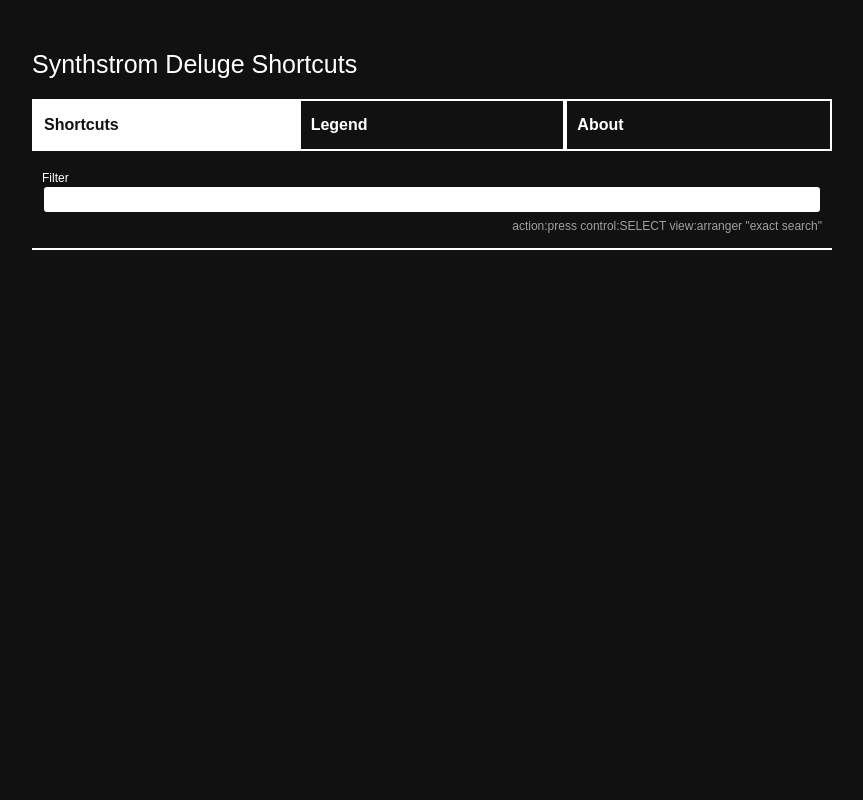
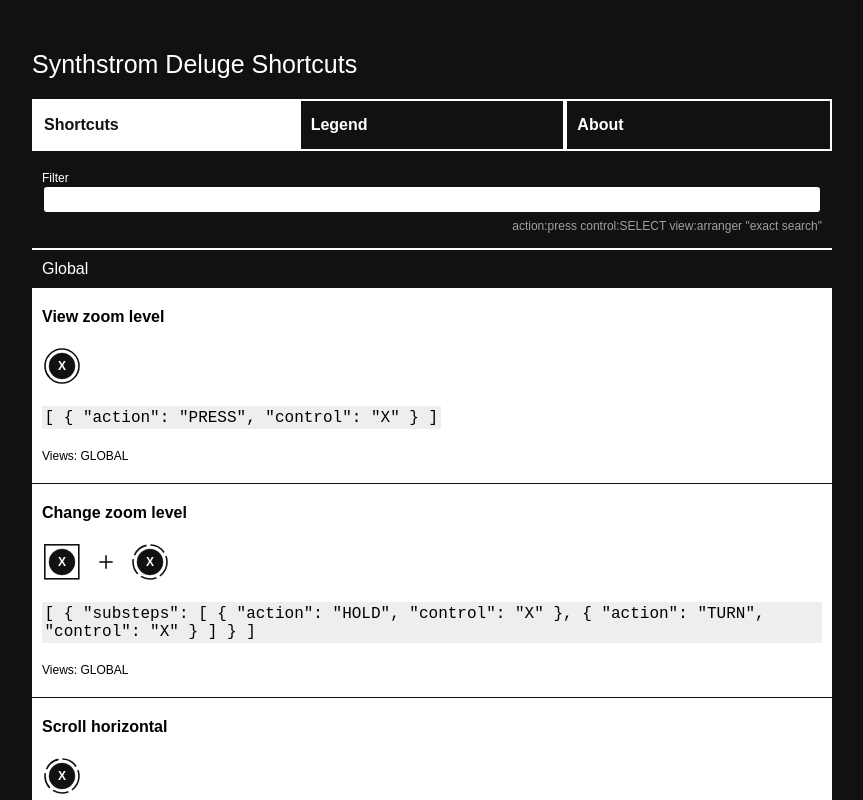
Before and after one commit to handeyeco/deluge-shortcuts, a React (Create React App) app: page /legend#/shortcuts in a window 1280 px wide. Shown: the top 800 px of the page, without its empty margins (208-1071 px from the left). Built offline with nearby package versions, Linux system fonts and the light colour scheme.

Commit message:
rendering kind of working

```diff
--- a/src/components/List.js
+++ b/src/components/List.js
@@ -7,10 +7,10 @@
       <div className="list__group">{group}</div>
       {subgroup.map((e) => (
         <ListItem
-          key={e.title}
-          title={e.title}
+          key={e.name}
+          name={e.name}
           description={e.description}
-          command={e.command}
+          steps={e.steps}
           views={e.views}
           link={e.link}
         />
--- a/src/components/ListItem.js
+++ b/src/components/ListItem.js
@@ -3,24 +3,24 @@
 import "./ListItem.css";
 
 function ListItem({
-  title = "",
+  name = "",
   description = "",
-  command = "",
+  steps = "",
   views = [],
   link,
 }) {
   return (
     <div className="list-item">
-      <div className="list-item__title">{title}</div>
+      <div className="list-item__title">{name}</div>
 
       {description && (
         <div className="list-item__description">{description}</div>
       )}
 
-      {command && (
+      {steps && (
         <>
-          <ShortcutImage shortcut={command} />
-          <div className="list-item__command">{command}</div>
+          <ShortcutImage steps={steps} />
+          <div className="list-item__command">{JSON.stringify(steps, null, 2)}</div>
         </>
       )}
 
@@ -30,7 +30,7 @@
 
       {link && (
         <div className="list-item__link">
-          <Link to={link}>Filter shortcuts by: {title}</Link>
+          <Link to={link}>Filter shortcuts by: {name}</Link>
         </div>
       )}
     </div>
--- a/src/components/ShortcutImage.js
+++ b/src/components/ShortcutImage.js
@@ -1,4 +1,6 @@
 import "./ShortcutImage.css";
+import { Control, Action } from "../data/syntax-constants.js";
+import parseSyntax from "../util/parseSyntax.js"
 
 // Full dimension
 const D = 100;
@@ -15,7 +17,7 @@
 const D_GREY = "#666";
 
 const ACTION_SVG = {
-  press: () => (
+  [Action.PRESS]: () => (
     <circle
       cx={D / 2}
       cy={D / 2}
@@ -25,7 +27,7 @@
       fill="none"
     />
   ),
-  hold: () => (
+  [Action.HOLD]: () => (
     <rect
       x="7"
       y="7"
@@ -36,7 +38,7 @@
       fill="none"
     />
   ),
-  release: () => (
+  [Action.RELEASE]: () => (
     <rect
       x="7"
       y="7"
@@ -48,7 +50,7 @@
       fill="none"
     />
   ),
-  turn: () => (
+  [Action.TURN]: () => (
     <circle
       cx={D / 2}
       cy={D / 2}
@@ -59,7 +61,7 @@
       strokeDasharray="40 10"
     />
   ),
-  menu: () => <CenteredText text={"SCR"} />,
+  [Action.MENU]: () => <CenteredText text={"SCR"} />,
 };
 
 function CenteredText({ text, color = BLACK }) {
@@ -123,71 +125,72 @@
 }
 
 const ELEMENT_SVG = {
-  X: () => <TextCircle text="X" fill={BLACK} stroke={BLACK} color={WHITE} />,
-  Y: () => <TextCircle text="Y" fill={BLACK} stroke={BLACK} color={WHITE} />,
-  PARAMETER: () => <TextCircle text="PA" fill="#FFD700" stroke="#FFD700" />,
-  LOWER_PARAM: () => <TextCircle text="LP" fill="#FFD700" stroke="#FFD700" />,
-  UPPER_PARAM: () => <TextCircle text="UP" fill="#FFD700" stroke="#FFD700" />,
-  ENTIRE: () => <TextCircle text="AE" />,
-  SONG: () => <TextCircle text="SN" />,
-  CLIP: () => <TextCircle text="CP" />,
-  SELECT: () => (
+  [Control.X]: () => <TextCircle text="X" fill={BLACK} stroke={BLACK} color={WHITE} />,
+  [Control.Y]: () => <TextCircle text="Y" fill={BLACK} stroke={BLACK} color={WHITE} />,
+  [Control.PARAMETER]: () => <TextCircle text="PA" fill="#FFD700" stroke="#FFD700" />,
+  [Control.LOWER_PARAM]: () => <TextCircle text="LP" fill="#FFD700" stroke="#FFD700" />,
+  [Control.UPPER_PARAM]: () => <TextCircle text="UP" fill="#FFD700" stroke="#FFD700" />,
+  [Control.ENTIRE]: () => <TextCircle text="AE" />,
+  [Control.SONG]: () => <TextCircle text="SN" />,
+  [Control.CLIP]: () => <TextCircle text="CP" />,
+  [Control.SELECT]: () => (
     <TextCircle text="S" fill={BLACK} stroke={BLACK} color={WHITE} />
   ),
-  SYNTH: () => <TextCircle text="SY" />,
-  KIT: () => <TextCircle text="KT" />,
-  MIDI: () => <TextCircle text="MD" />,
-  CV: () => <TextCircle text="CV" />,
-  KEY: () => <TextCircle text="K" />,
-  SCALE: () => <TextCircle text="SC" />,
-  CROSS: () => <TextCircle text="CR" />,
-  BACK: () => <TextCircle text="BK" />,
-  LOAD: () => <TextCircle text="LD" />,
-  SAVE: () => <TextCircle text="SV" />,
-  LEARN: () => <TextCircle text="LN" />,
-  TEMPO: () => (
+  [Control.SYNTH]: () => <TextCircle text="SY" />,
+  [Control.KIT]: () => <TextCircle text="KT" />,
+  [Control.MIDI]: () => <TextCircle text="MD" />,
+  [Control.CV]: () => <TextCircle text="CV" />,
+  [Control.KEY]: () => <TextCircle text="K" />,
+  [Control.SCALE]: () => <TextCircle text="SC" />,
+  [Control.CROSS]: () => <TextCircle text="CR" />,
+  [Control.BACK]: () => <TextCircle text="BK" />,
+  [Control.LOAD]: () => <TextCircle text="LD" />,
+  [Control.SAVE]: () => <TextCircle text="SV" />,
+  [Control.LEARN]: () => <TextCircle text="LN" />,
+  [Control.TEMPO]: () => (
     <TextCircle text="T" fill={BLACK} stroke={BLACK} color={WHITE} />
   ),
-  TAP: () => <TextCircle text="TP" />,
-  SYNC: () => <TextCircle text="SY" />,
-  PLAY: () => <TextCircle text="P" fill="#61c049" stroke="#61c049" />,
-  RECORD: () => (
+  [Control.TAP]: () => <TextCircle text="TP" />,
+  [Control.SYNC]: () => <TextCircle text="SY" />,
+  [Control.PLAY]: () => <TextCircle text="P" fill="#61c049" stroke="#61c049" />,
+  [Control.RECORD]: () => (
     <TextCircle text="R" fill="#ff2e17" stroke="#ff2e17" color={WHITE} />
   ),
-  SHIFT: () => <TextCircle text="S" />,
-  GRID: () => <TextGrid text="G" fill={WHITE} stroke={BLACK} />,
-  GRID_LIT: () => <TextGrid text="G" fill={L_GREY} stroke={D_GREY} />,
-  GRID_UNLIT: () => (
+  [Control.SHIFT]: () => <TextCircle text="S" />,
+  [Control.GRID]: () => <TextGrid text="G" fill={WHITE} stroke={BLACK} />,
+  [Control.GRID_LIT]: () => <TextGrid text="G" fill={L_GREY} stroke={D_GREY} />,
+  [Control.GRID_UNLIT]: () => (
     <TextGrid text="G" fill={D_GREY} stroke={L_GREY} color={WHITE} />
   ),
-  LAUNCH: () => <TextGrid text="L" fill={L_GREY} stroke={D_GREY} />,
-  AUDITION: () => <TextGrid text="A" fill={L_GREY} stroke={D_GREY} />,
-  WAVE_START: () => <TextGrid text="S" fill="#61c049" stroke="#61c049" />,
-  WAVE_END: () => (
+  [Control.LAUNCH]: () => <TextGrid text="L" fill={L_GREY} stroke={D_GREY} />,
+  [Control.AUDITION]: () => <TextGrid text="A" fill={L_GREY} stroke={D_GREY} />,
+  [Control.WAVE_START]: () => <TextGrid text="S" fill="#61c049" stroke="#61c049" />,
+  [Control.WAVE_END]: () => (
     <TextGrid text="E" fill="#ff2e17" stroke="#ff2e17" color={WHITE} />
   ),
-  WAVE_LOOP_START: () => <TextGrid text="LS" fill="#48cff0" stroke="#48cff0" />,
-  WAVE_LOOP_END: () => (
+  [Control.WAVE_LOOP_START]: () => <TextGrid text="LS" fill="#48cff0" stroke="#48cff0" />,
+  [Control.WAVE_LOOP_END]: () => (
     <TextGrid text="LE" fill="#664aa6" stroke="#664aa6" color={WHITE} />
   ),
-  MENU: () => <CenteredText text="SCR" />,
-  EXTERNAL: () => <CenteredText text="EXT" />,
+  [Control.MENU]: () => <CenteredText text="SCR" />,
+  [Control.EXTERNAL]: () => <CenteredText text="EXT" />,
 };
 
-function Step({ action, element }) {
-  const gridRegex = /^\d+,\d+$/;
+function Step({ action, control }) {
   let ActionSVG = ACTION_SVG[action];
-  let ElementSVG = ELEMENT_SVG[element];
+  let ElementSVG = ELEMENT_SVG[control];
 
-  if (action === "menu") {
+  if (action === "MENU") {
     return <ActionSVG />;
   }
 
-  if (gridRegex.test(element)) {
+  // grid element
+  if (control?.x && control?.y) {
+    const gridText = `${control.x},${control.y}`
     return (
       <>
         <ActionSVG />
-        <CenteredText text={element} />
+        <CenteredText text={gridText} />
       </>
     );
   }
@@ -200,6 +203,26 @@
   );
 }
 
+function Plus() {
+  const lineSize = D / 3
+  return (
+    <>
+      <line stroke={BLACK}
+        strokeWidth="4"
+        x1={D / 2}
+        y1={lineSize}
+        x2={D / 2}
+        y2={lineSize * 2} />
+      <line stroke={BLACK}
+        strokeWidth="4"
+        x1={lineSize}
+        y1={D / 2}
+        x2={lineSize * 2}
+        y2={D / 2} />
+    </>
+  )
+}
+
 function Syntax({ command }) {
   let ActionSVG = ACTION_SVG[command];
   let ElementSVG = ELEMENT_SVG[command];
@@ -209,29 +232,34 @@
   return <CenteredText text={command} />;
 }
 
-function ShortcutImage({ shortcut }) {
-  const steps = shortcut.match(/\w+\([a-zA-Z0-9_ ,]+\)/g);
-  const syntax = shortcut.match(/^[a-zA-Z0-9_ ,]+$/);
+function ShortcutImage({ steps }) {
+  // simplify the structure of the steps
+  // for drawing
+  const parsed = parseSyntax(steps)
+
 
   return (
     <div className="shortcut-image__container">
       <svg viewBox="0 0 1000 100">
-        {steps &&
-          steps.map((step, index) => {
-            const [_, action, element] = step.match(
-              /(\w+)\(([a-zA-Z0-9_ ,]+)\)/
-            );
+        {parsed &&
+          parsed.map((step, index) => {
             return (
               <g
                 key={step + index}
                 transform={`translate(${D * index + S * index})`}
               >
-                <Step action={action} element={element} />
+                {
+                  step === "AND" ? (
+                    <Plus />
+                  ) : (
+                    <Step action={step.action} control={step.control} />
+                  )
+                }
               </g>
             );
           })}
 
-        {syntax && <Syntax command={shortcut} />}
+        {/* {syntax && <Syntax command={shortcut} />} */}
       </svg>
     </div>
   );
--- a/src/data/shortcuts.js
+++ b/src/data/shortcuts.js
@@ -21,12 +21,16 @@
       ],
       "steps": [
         {
-          "action": Action.HOLD,
-          "control": Control.X
-        },
-        {
-          "action": Action.TURN,
-          "control": Control.X
+          substeps: [
+            {
+              "action": Action.HOLD,
+              "control": Control.X
+            },
+            {
+              "action": Action.TURN,
+              "control": Control.X
+            }
+          ]
         }
       ]
     },
@@ -688,7 +692,10 @@
         },
         {
           "action": Action.PRESS,
-          "control": Control.1,5
+          "control": {
+            "x": 1,
+            "y": 5
+          }
         }
       ]
     },
@@ -1245,7 +1252,7 @@
         },
         {
           "action": Action.MENU,
-          "control": Control.ALL
+          "control": "ALL"
         },
         {
           "action": Action.PRESS,
@@ -1277,7 +1284,7 @@
         },
         {
           "action": Action.MENU,
-          "control": Control.SLICE
+          "control": "SLICE"
         },
         {
           "action": Action.PRESS,
@@ -1285,7 +1292,7 @@
         },
         {
           "action": Action.MENU,
-          "control": Control.SLICES
+          "control": "SLICES"
         },
         {
           "action": Action.PRESS,
@@ -1305,7 +1312,10 @@
         },
         {
           "action": Action.PRESS,
-          "control": Control.3,12
+          "control": {
+            "x": 3,
+            "y": 12
+          }
         }
       ]
     }
@@ -1451,7 +1461,10 @@
         },
         {
           "action": Action.PRESS,
-          "control": Control.1,1
+          "control": {
+            "x": 1,
+            "y": 1
+          }
         }
       ]
     },
@@ -1642,7 +1655,10 @@
         },
         {
           "action": Action.PRESS,
-          "control": Control.7,8
+          "control": {
+            "x": 7,
+            "y": 8
+          }
         },
         {
           "action": Action.TURN,
@@ -1650,7 +1666,7 @@
         },
         {
           "action": Action.MENU,
-          "control": Control.CHOKE
+          "control": "CHOKE"
         },
         {
           "action": Action.PRESS,
@@ -1727,7 +1743,7 @@
         },
         {
           "action": Action.MENU,
-          "control": Control.CLONE
+          "control": "CLONE"
         },
         {
           "action": Action.PRESS,
@@ -1908,7 +1924,7 @@
         },
         {
           "action": Action.MENU,
-          "control": Control.BASIC
+          "control": "BASIC"
         },
         {
           "action": Action.PRESS,
@@ -1944,7 +1960,7 @@
         },
         {
           "action": Action.MENU,
-          "control": Control.MULTI
+          "control": "MULTI"
         },
         {
           "action": Action.PRESS,
@@ -1980,7 +1996,7 @@
         },
         {
           "action": Action.MENU,
-          "control": Control.SINGLE
+          "control": "SINGLE"
         },
         {
           "action": Action.PRESS,
@@ -2000,7 +2016,10 @@
         },
         {
           "action": Action.PRESS,
-          "control": Control.6,3
+          "control": {
+            "x": 6,
+            "y": 3
+          }
         },
         {
           "action": Action.TURN,
@@ -2008,7 +2027,7 @@
         },
         {
           "action": Action.MENU,
-          "control": Control.IN
+          "control": "IN"
         },
         {
           "action": Action.PRESS,
@@ -2069,7 +2088,10 @@
         },
         {
           "action": Action.PRESS,
-          "control": Control.1,1
+          "control": {
+            "x": 1,
+            "y": 1
+          }
         }
       ]
     },
@@ -2651,7 +2673,10 @@
         },
         {
           "action": Action.PRESS,
-          "control": Control.3,12
+          "control": {
+            "x": 3,
+            "y": 12
+          }
         }
       ]
     }
@@ -3427,13 +3452,15 @@
         },
         {
           "action": Action.MENU,
-          "control": Control.RECORDING
+          "control": "RECORDING"
         },
         {
           "action": Action.MENU,
-          "control": Control.COUNT_IN
+          "control": "COUNT_IN"
         }
       ]
     }
   ]
 }
+
+export default shortcuts
--- a/src/pages/ListPage.js
+++ b/src/pages/ListPage.js
@@ -1,7 +1,7 @@
 import { useRef } from "react";
 import { useLocation } from "react-router-dom";
 
-import v4_1_0 from "../data/shortcuts-v4_1_0";
+import shortcuts from "../data/shortcuts";
 import SYNTAX from "../data/syntax";
 import filterList from "../util/filterList";
 import List from "../components/List";
@@ -17,7 +17,7 @@
 
   const isShortcutPage = location.pathname.includes("shortcuts");
 
-  const filteredList = filterList(search, isShortcutPage ? v4_1_0 : SYNTAX);
+  const filteredList = filterList(search, isShortcutPage ? shortcuts : SYNTAX);
 
   function handleSubmit(e) {
     e.preventDefault();
--- a/src/util/parseSyntax.js
+++ b/src/util/parseSyntax.js
@@ -1,4 +1,4 @@
-export function parseSyntax(steps) {
+export default function parseSyntax(steps) {
   if (!steps) {
     throw new Error("parseSyntax: no steps provided")
   } else if (!Array.isArray(steps)) {
```
Also changed, not shown: src/data/convert-shortcuts.js (+98 -6 lines), 1 other file (tests, documents, lock files or other folders).
